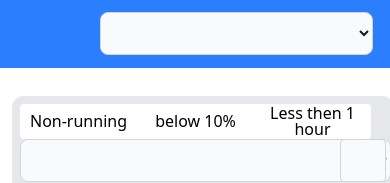
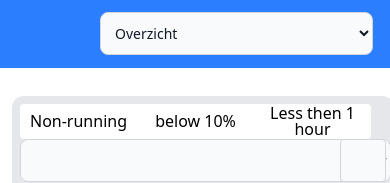
Before and after one commit to thomasvanrenslumiad/lumiad-vue-dashboard, a Vue app: page / in a window 390 px wide. Shown: the top 183 px of the page. Built offline with nearby package versions, Linux system fonts and the light colour scheme; some icons are missing.

Commit message:
updated details to stay selected

```diff
--- a/src/App.vue
+++ b/src/App.vue
@@ -1,7 +1,7 @@
 <script setup>
 import { RouterView } from 'vue-router'
 import AllInfusions from '@/assets/generated_data_unique_with_time.json'
-import { provide, ref, watch } from 'vue'
+import { provide, ref, watch, onMounted } from 'vue'
 import { ToggleGroupItem, ToggleGroupRoot, Toggle } from 'radix-vue'
 import InfusionButtons from '@/components/InfusionButtons.vue'
 import { Icon } from '@iconify/vue'
@@ -19,9 +19,12 @@ const options = [
   'Pediatrie',
   'Psychiatrie',
 ]
-const afdeling = defineModel()
+const afdeling = defineModel('afdeling')
 provide('afdeling', afdeling)
-
+onMounted(() => {
+  // Set the first default value from the list
+  afdeling.value = options[0]
+})
 const sortChoice = ref(null)
 // a save location for the previous sorting choice to permit sorting in reverse
 
@@ -182,7 +185,7 @@ watch(sortChoice, (newSortChoice) => {
 const toggleStateMultiple = ref(['reset'])
 const toggleState = ref(false)
 
-watch(toggleState, (newToggleState) => {
+watch(toggleState, () => {
   reverse()
 })
 
@@ -214,7 +217,12 @@ const toggleGroupItemClasses =
         v-model="afdeling"
         class="md:flex md:static absolute top-3 left-25 w-[70vw] md:w-full bg-gray-50 border border-gray-300 hover:bg-gray-100 text-gray-900 text-sm rounded-lg focus:ring-blue-500 focus:border-blue-500 block p-2.5 dark:bg-gray-300 dark:border-gray-600 dark:hover:bg-gray-400 dark:placeholder-gray-400 dark:focus:ring-blue-500 dark:focus:border-blue-500"
       >
-        <option v-for="(option, index) in options" :value="option" :key="index">
+        <option
+          v-for="(option, index) in options"
+          :value="option"
+          :key="index"
+          v-bind:selected="index === 0"
+        >
           {{ option }}
         </option>
       </select>
--- a/src/components/InfusionButtons.vue
+++ b/src/components/InfusionButtons.vue
@@ -1,5 +1,6 @@
 <script setup>
-import { computed } from 'vue'
+import { computed, ref, watch } from 'vue'
+import { selectedButtoneStore } from '@/stores/selectedButtonStore.js'
 import { useRouter } from 'vue-router'
 const props = defineProps({
   department: String,
@@ -16,9 +17,11 @@ const props = defineProps({
   softwareVersion: String,
   medicalLibraryVersion: String,
 })
+
 const remainingPercentage = computed(() => (props.remainingMl / (props.totalMl / 100)).toFixed(1))
 const route = useRouter()
 function routeIt(infusionID) {
+  selectedButtoneStore.id = infusionID
   route.push({ name: 'Infusion-details', params: { infusionId: infusionID } })
 }
 
@@ -36,12 +39,22 @@ const backgroundClass = computed(() => {
 })
 
 const notifier = computed(() => {
-  if (props.remainingMl === 0) {
-    return 'm-2 flex 4xl:w-[27VW] xl:w-[25.5VW]  md:w-[92vw] w-[86vw] cursor-pointer rounded-full bg-red-200 hover:bg-red-500 hover:text-white focus:bg-red-700 focus:text-white focus:outline-2 data-[state=on]:bg-red-700 focus:outline-offset-2 focus:outline-red-800 active:bg-gray-700 active:text-white outline-red-500 outline-5  '
-  } else if (props.mlPerHour === 0) {
-    return 'm-2 flex 4xl:w-[27VW] xl:w-[25.5VW]  md:w-[92vw] w-[86vw] cursor-pointer rounded-full bg-yellow-200 hover:bg-yellow-500 hover:text-white focus:bg-yellow-700 data-[state=on]:bg-yellow-700 focus:text-white focus:outline-2 focus:outline-offset-2 focus:outline-red-500 active:bg-gray-700 active:text-white outline-orange-500 outline-3  '
+  if (props.id === selectedButtoneStore.id) {
+    if (props.remainingMl === 0) {
+      return 'm-2 flex 4xl:w-[27VW] xl:w-[25.5VW] md:w-[92vw] w-[86vw] cursor-pointer rounded-full bg-red-700 hover:bg-red-500 text-white outline-2 outline-offset-2 outline-red-800 outline-5 '
+    } else if (props.mlPerHour === 0) {
+      return 'm-2 flex 4xl:w-[27VW] xl:w-[25.5VW] md:w-[92vw] w-[86vw] cursor-pointer rounded-full bg-yellow-700 hover:bg-yellow-500 text-white outline-2 outline-offset-2 outline-red-500 outline-3'
+    } else {
+      return 'm-2 flex 4xl:w-[27VW] xl:w-[25.5VW] md:w-[92vw] w-[86vw] cursor-pointer rounded-full bg-gray-700 hover:bg-gray-500 outline-2 text-white outline-offset-2 outline-black active:text-white dark:bg-gray-300 dark:hover:bg-gray-400'
+    }
   } else {
-    return 'm-2 flex 4xl:w-[27VW] xl:w-[25.5VW]   md:w-[92vw] w-[86vw] cursor-pointer rounded-full bg-gray-400 hover:bg-gray-500 hover:text-white focus:bg-gray-700 data-[state=on]:bg-gray-700 focus:text-white focus:outline-2 focus:outline-offset-2 focus:outline-black active:bg-gray-700 active:text-white dark:bg-gray-300 dark:hover:bg-gray-400  '
+    if (props.remainingMl === 0) {
+      return 'm-2 flex 4xl:w-[27VW] xl:w-[25.5VW] md:w-[92vw] w-[86vw] cursor-pointer rounded-full bg-red-200 hover:bg-red-500 hover:text-white focus:bg-red-700 focus:text-white focus:outline-2 data-[state=on]:bg-red-700 focus:outline-offset-2 focus:outline-red-800 active:text-white outline-red-500 outline-5'
+    } else if (props.mlPerHour === 0) {
+      return 'm-2 flex 4xl:w-[27VW] xl:w-[25.5VW] md:w-[92vw] w-[86vw] cursor-pointer rounded-full bg-yellow-200 hover:bg-yellow-500 hover:text-white focus:bg-yellow-700 data-[state=on]:bg-yellow-700 focus:text-white focus:outline-2 focus:outline-offset-2 focus:outline-red-500 active:text-white outline-orange-500 outline-3  '
+    } else {
+      return 'm-2 flex 4xl:w-[27VW] xl:w-[25.5VW] md:w-[92vw] w-[86vw] cursor-pointer rounded-full bg-gray-400 hover:bg-gray-500 hover:text-white focus:bg-gray-700 data-[state=on]:bg-gray-700 focus:text-white focus:outline-2 focus:outline-offset-2 focus:outline-black active:text-white dark:bg-gray-300 dark:hover:bg-gray-400  '
+    }
   }
 })
 </script>
@@ -49,7 +62,7 @@ const notifier = computed(() => {
 <template>
   <div>
     <button @click="routeIt(props.id)" :class="notifier">
-      <div :class="backgroundClass">{{ remainingPercentage }}%</div>
+      <div :class="backgroundClass" id="{{props.id}}">{{ remainingPercentage }}%</div>
       <div class="4xl:w-[6.85VW] w-[25vw] truncate text-ellipsis">
         {{ props.timeRemaining }}
       </div>
--- /dev/null
+++ b/src/stores/selectedButtonStore.js
@@ -0,0 +1,5 @@
+import { reactive } from 'vue'
+
+export const selectedButtoneStore = reactive({
+  pressedButtonId: String,
+})
```
